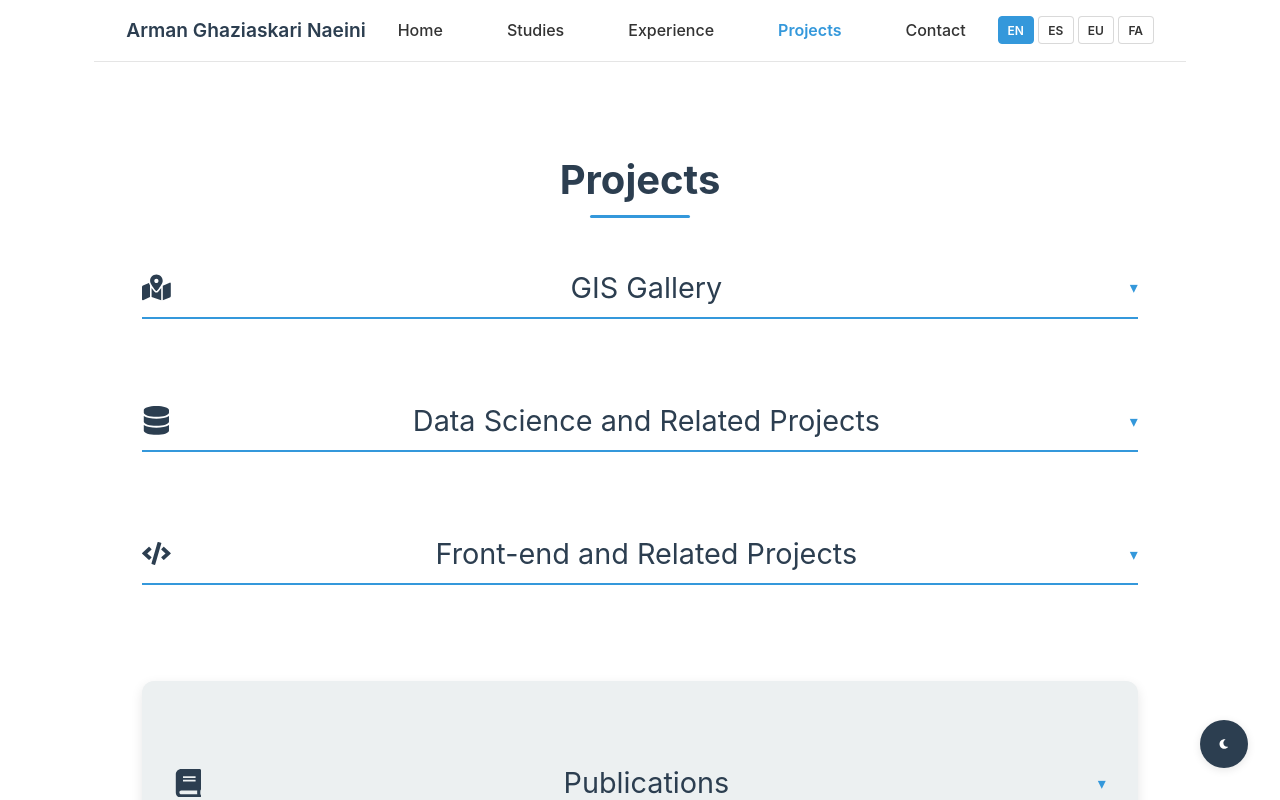
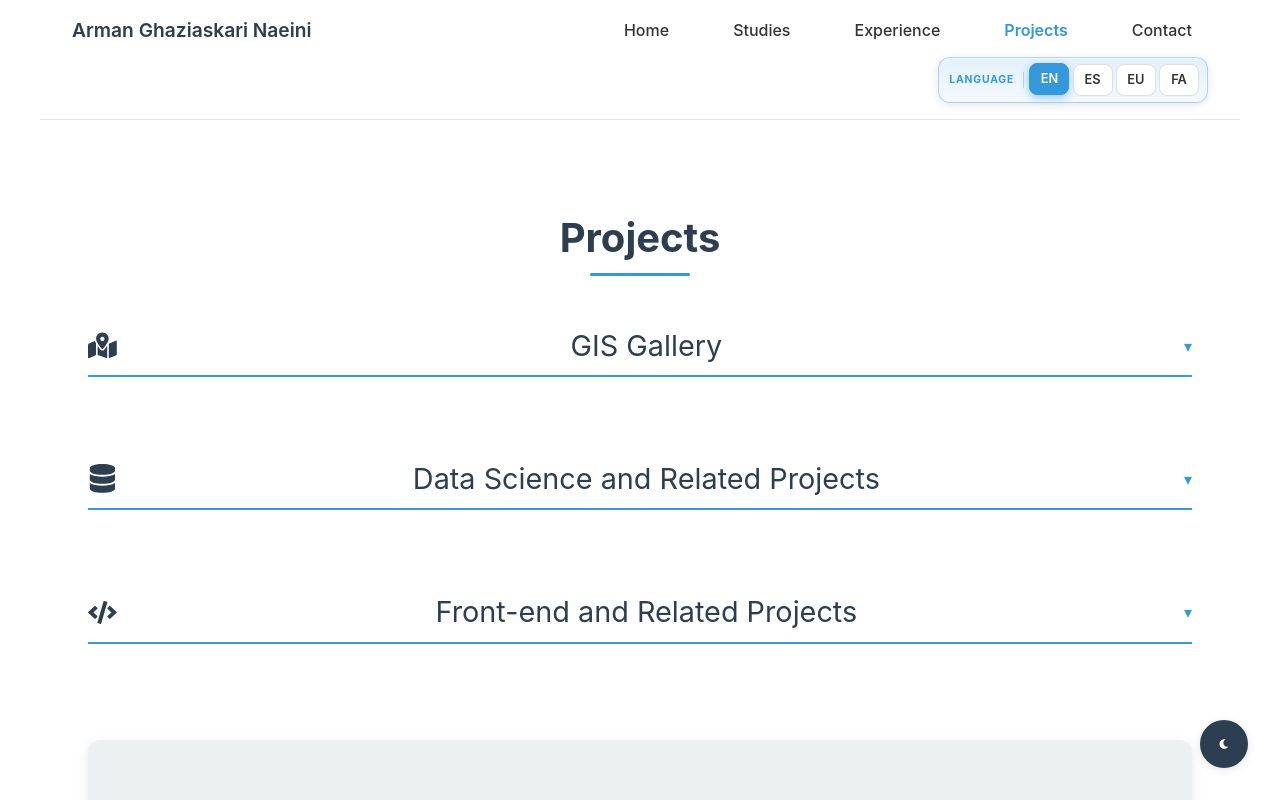
Before and after one commit to armanghazi/portfolio, a React (Vite) app: page /portfolio/projects in a window 1280 px wide. Shown: the top 800 px of the page. Built offline with nearby package versions, Linux system fonts and the light colour scheme.

Commit message:
Enhance Language Switcher styles and accessibility features

```diff
--- a/src/components/LanguageSwitcher.css
+++ b/src/components/LanguageSwitcher.css
@@ -3,6 +3,10 @@
   align-items: center;
   gap: 0.25rem;
   flex-shrink: 0;
+}
+
+.language-switcher-label {
+  display: none;
 }
 
 .lang-btn {
@@ -29,11 +33,85 @@
   color: var(--white);
 }
 
+/* Desktop: pill panel with label, background, and elevation */
+@media (min-width: 769px) {
+  .language-switcher {
+    gap: 0.2rem;
+    padding: 0.4rem 0.5rem 0.4rem 0.65rem;
+    background: linear-gradient(
+      180deg,
+      rgba(52, 152, 219, 0.14) 0%,
+      rgba(52, 152, 219, 0.06) 100%
+    );
+    border: 1px solid rgba(52, 152, 219, 0.35);
+    border-radius: 12px;
+    box-shadow:
+      0 2px 10px var(--shadow-color),
+      inset 0 1px 0 rgba(255, 255, 255, 0.65);
+  }
+
+  [data-theme='dark'] .language-switcher {
+    background: linear-gradient(
+      180deg,
+      rgba(52, 152, 219, 0.22) 0%,
+      rgba(52, 152, 219, 0.08) 100%
+    );
+    border-color: rgba(52, 152, 219, 0.45);
+    box-shadow:
+      0 2px 14px rgba(0, 0, 0, 0.35),
+      inset 0 1px 0 rgba(255, 255, 255, 0.08);
+  }
+
+  .language-switcher-label {
+    display: inline-block;
+    font-size: 0.65rem;
+    font-weight: 700;
+    letter-spacing: 0.08em;
+    text-transform: uppercase;
+    color: var(--secondary-color);
+    padding-right: 0.55rem;
+    margin-right: 0.15rem;
+    border-right: 1px solid rgba(52, 152, 219, 0.3);
+    white-space: nowrap;
+    user-select: none;
+  }
+
+  .lang-btn {
+    min-width: 2.5rem;
+    padding: 0.45rem 0.6rem;
+    font-size: 0.8rem;
+    border-radius: 8px;
+    border-color: rgba(0, 0, 0, 0.12);
+    background: var(--white);
+  }
+
+  [data-theme='dark'] .lang-btn {
+    background: rgba(0, 0, 0, 0.25);
+    border-color: rgba(255, 255, 255, 0.12);
+  }
+
+  .lang-btn:hover {
+    background: rgba(52, 152, 219, 0.12);
+    transform: translateY(-1px);
+  }
+
+  .lang-btn.active {
+    background: var(--secondary-color);
+    border-color: var(--secondary-color);
+    color: var(--white);
+    box-shadow: 0 3px 8px rgba(52, 152, 219, 0.45);
+    transform: translateY(-1px);
+  }
+}
+
 @media (max-width: 768px) {
   .language-switcher {
     order: 3;
     width: 100%;
     justify-content: center;
-    padding-top: 0.5rem;
+    padding: 0.5rem 0 0;
+    background: none;
+    border: none;
+    box-shadow: none;
   }
 }
--- a/src/components/LanguageSwitcher.jsx
+++ b/src/components/LanguageSwitcher.jsx
@@ -36,7 +36,8 @@ const LanguageSwitcher = () => {
   }, []);
 
   return (
-    <div className="language-switcher" aria-label="Language selection">
+    <div className="language-switcher" role="group" aria-label="Language selection">
+      <span className="language-switcher-label">Language</span>
       {LANGUAGES.map(({ code, label }) => (
         <button
           key={code}
```
